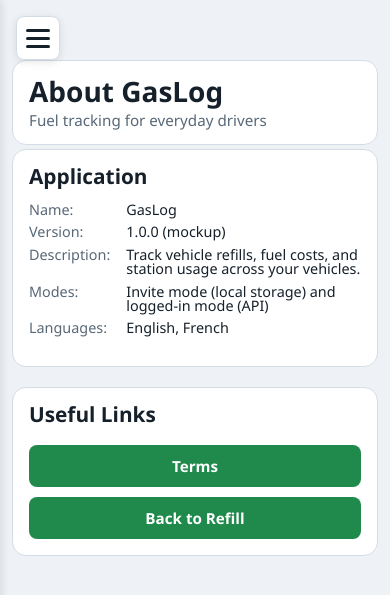
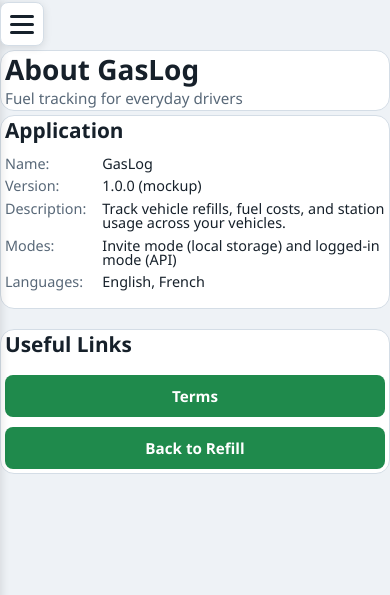
Before and after one commit to psa-jforestier/gaslog, a PHP site: page /about.html in a window 390 px wide. Shown: the top 595 px of the page. Run offline with PHP 8.4, Linux system fonts and the light colour scheme.

Commit message:
better ui on mobile

```diff
--- a/system-design.css
+++ b/system-design.css
@@ -386,7 +386,7 @@ textarea:focus {
 .item-card {
     border: 1px solid var(--panel-border);
     border-radius: 8px;
-    padding: 16px;
+    padding: 4px;
     cursor: pointer;
     transition: all 0.2s;
 }
@@ -428,12 +428,14 @@ textarea:focus {
     text-align: left;
     font-weight: 700;
     padding: 4px 4px;
+    vertical-align: top;
     border-bottom: 2px solid var(--panel-border);
     border-right: 1px solid var(--panel-border);
 }
 
 .stats-table tbody td {
     padding: 4px 4px;
+    vertical-align: top;
     border-bottom: 1px solid var(--panel-border);
     border-right: 1px solid var(--panel-border);
     color: var(--panel-fg);
@@ -441,6 +443,7 @@ textarea:focus {
 
 .table-data-mono tbody td {
     font-family: Consolas, "Courier New", monospace;
+    font-size: 0.8rem;
 }
 
 .stats-table thead th:last-child,
@@ -872,13 +875,13 @@ textarea:focus {
 
 @media (max-width: 600px) {
     .app-container {
-        padding: 12px;
-        padding-top: 60px; /* Space for burger menu */
+        padding: 0px;
+        padding-top: 50px; /* Space for burger menu */
     }
 
     .page-header,
     .content-section {
-        padding: 16px;
+        padding: 4px;
     }
 
     .button-row {
@@ -903,8 +906,8 @@ textarea:focus {
     }
 
     .burger-btn {
-        top: 16px;
-        left: 16px;
+        top: 2px;
+        left: 0px;
     }
 }
 
```
